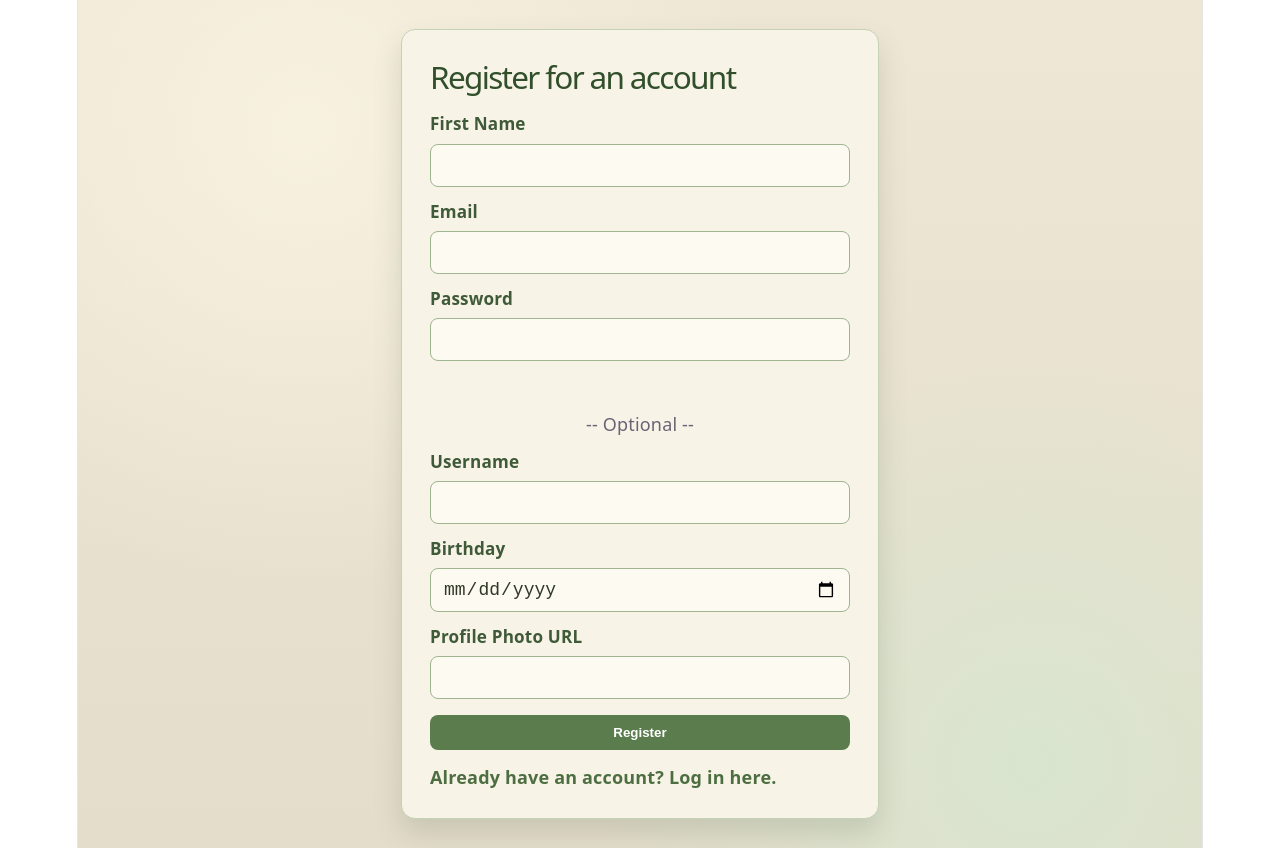
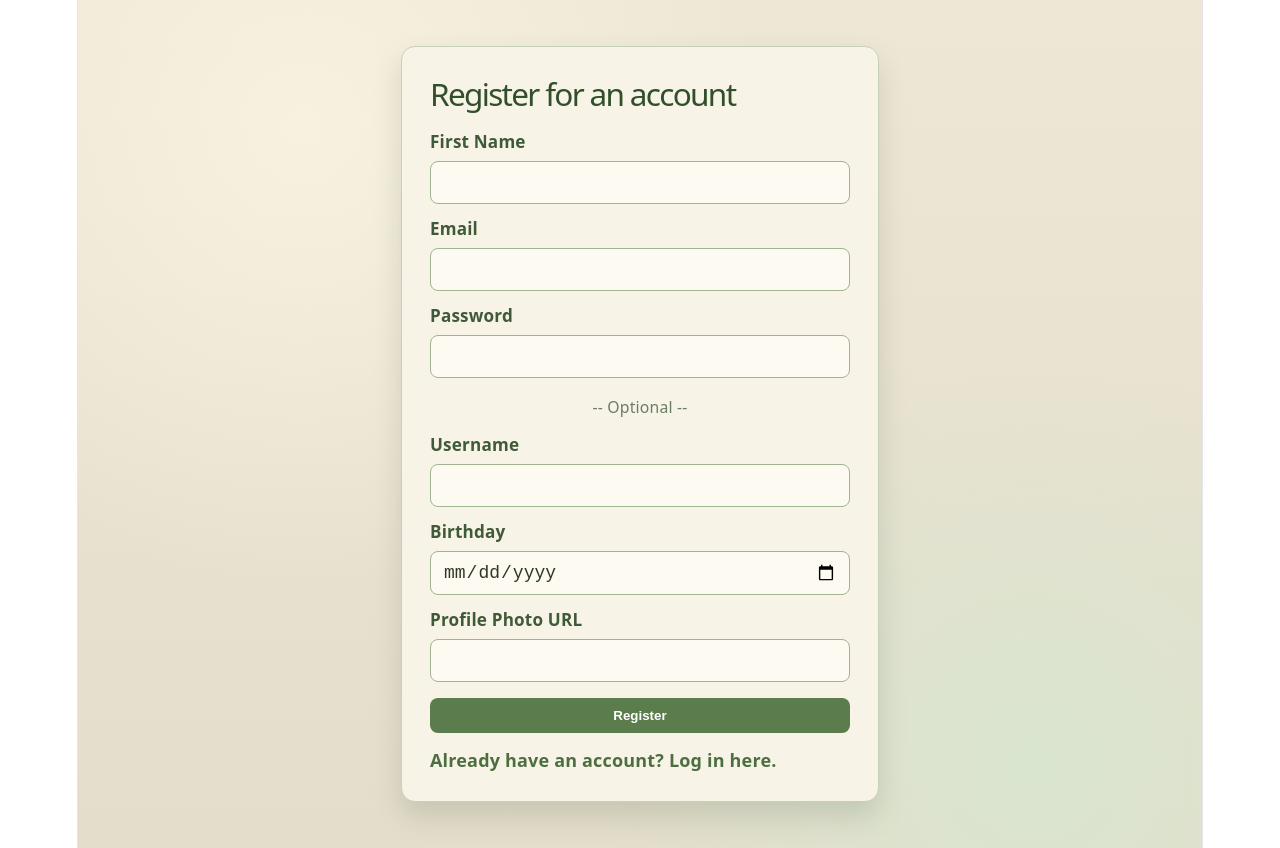
Before and after one commit to v-erica/life-lite, a React (Vite) app in the folder client/: page /register in a window 1280 px wide. Built offline with nearby package versions, Linux system fonts and the light colour scheme; no server answers.

Commit message:
frontend feedback

```diff
--- a/client/src/auth/AuthContext.jsx
+++ b/client/src/auth/AuthContext.jsx
@@ -10,12 +10,14 @@ export function AuthProvider({ children }) {
   const [user, setUser] = useState(null);
   const [isAuthLoading, setIsAuthLoading] = useState(true);
 
+  // Clears all auth state from memory and removes the stored token.
   const clearSession = () => {
     setToken(null);
     setUser(null);
     localStorage.removeItem(TOKEN_KEY);
   };
 
+  // Fetches the logged-in user's profile from the API using a JWT.
   const fetchCurrentUser = async (jwt) => {
     const response = await fetch(`${API}/users/me`, {
       headers: { Authorization: `Bearer ${jwt}` },
@@ -32,6 +34,7 @@ export function AuthProvider({ children }) {
     return result;
   };
 
+  // Saves the token to state + localStorage, then fetches the user profile.
   const establishSession = async (nextToken) => {
     setToken(nextToken);
 
@@ -40,6 +43,7 @@ export function AuthProvider({ children }) {
     return fetchCurrentUser(nextToken);
   };
 
+  // Registers a new user and immediately establishes a session with the returned token.
   const register = async (credentials) => {
     const response = await fetch(`${API}/users/register`, {
       method: "POST",
@@ -57,6 +61,7 @@ export function AuthProvider({ children }) {
     return nextToken;
   };
 
+  // Logs in an existing user and establishes a session with the returned token.
   const login = async (credentials) => {
     const response = await fetch(`${API}/users/login`, {
       method: "POST",
@@ -74,10 +79,12 @@ export function AuthProvider({ children }) {
     return nextToken;
   };
 
+  // Logs out the current user by clearing all session state.
   const logout = () => {
     clearSession();
   };
 
+  // Sends updated profile fields to the API and refreshes the user in state.
   const updateProfile = async (profileUpdates) => {
     if (!token) throw new Error("You must be logged in.");
 
@@ -112,7 +119,13 @@ export function AuthProvider({ children }) {
       try {
         setToken(storedToken);
         await fetchCurrentUser(storedToken);
-      } catch {
+      } catch (err) {
+        // WHY (Functionality): Log the error instead of silently swallowing it.
+        // An empty catch block hides unexpected problems (network failures, bad
+        // responses) that would otherwise be invisible during development.
+        // clearSession() is already called inside fetchCurrentUser on a bad token,
+        // so this catch is only reached for truly unexpected errors.
+        console.error("Auth boot failed:", err.message);
       } finally {
         setIsAuthLoading(false);
       }
@@ -134,6 +147,10 @@ export function AuthProvider({ children }) {
   return <AuthContext.Provider value={value}>{children}</AuthContext.Provider>;
 }
 
+/**
+ * Custom hook for accessing auth state and actions anywhere in the component tree.
+ * Must be used inside AuthProvider — throws a clear error if it isn't.
+ */
 export function useAuth() {
   const context = useContext(AuthContext);
   if (!context) throw new Error("useAuth must be used within AuthProvider");
--- a/client/src/auth/ProtectedRoute.jsx
+++ b/client/src/auth/ProtectedRoute.jsx
@@ -1,6 +1,11 @@
 import { Navigate, useLocation } from "react-router-dom";
 import { useAuth } from "./AuthContext";
 
+/**
+ * Wraps any route that requires a logged-in user.
+ * Shows a loading state while auth is being restored from localStorage,
+ * then redirects unauthenticated users to /login, preserving where they were trying to go.
+ */
 export default function ProtectedRoute({ children }) {
   const { token, isAuthLoading } = useAuth();
   const location = useLocation();
--- a/client/src/auth/RegisterPage.css
+++ b/client/src/auth/RegisterPage.css
@@ -87,3 +87,13 @@
 .register-link:hover {
   text-decoration: underline;
 }
+
+/* WHY (Code Style): Replaces the deprecated <center> tag that was used to label
+   the optional fields section. Styles belong in CSS, not in HTML attributes. */
+.register-divider {
+  margin: 4px 0 0;
+  text-align: center;
+  color: #6b7c65;
+  font-size: 0.875rem;
+  font-weight: 500;
+}
--- a/client/src/auth/RegisterPage.jsx
+++ b/client/src/auth/RegisterPage.jsx
@@ -3,7 +3,14 @@ import { Link, useNavigate } from "react-router-dom";
 import { useAuth } from "./AuthContext";
 import "./RegisterPage.css";
 
-export default function Register() {
+/**
+ * Register page — lets a new user create an account.
+ * Required fields are first name, email, and password. All others are optional.
+ * Calls the `register` function from AuthContext and redirects to the dashboard on success.
+ */
+// WHY (Code Style): The component name should match the file name (RegisterPage.jsx → RegisterPage).
+// Consistent PascalCase naming makes it easy to find the right component when reading imports.
+export default function RegisterPage() {
   const { register } = useAuth();
 
   const navigate = useNavigate();
@@ -49,14 +56,19 @@ export default function Register() {
           </label>
           <label className="register-field">
             Email
-            <input type="text" name="email" required />
+            {/* WHY (Functionality): type="email" tells the browser this is an email field.
+                The browser will show a proper keyboard on mobile, validate the format before
+                submitting, and improve accessibility. type="text" works but misses all of that. */}
+            <input type="email" name="email" required />
           </label>
           <label className="register-field">
             Password
             <input type="password" name="password" required />
           </label>
-          <br></br>
-          <center>-- Optional --</center>
+          {/* WHY (Code Style): <br> for layout spacing and <center> are deprecated HTML.
+              Use a semantic element with a CSS class instead so spacing and alignment
+              are controlled in the stylesheet, not in the markup. */}
+          <p className="register-divider">-- Optional --</p>
           <label className="register-field">
             Username
             <input type="text" name="username" />
```
Also changed, not shown: client/src/auth/LoginPage.jsx (+7 -1 lines).
